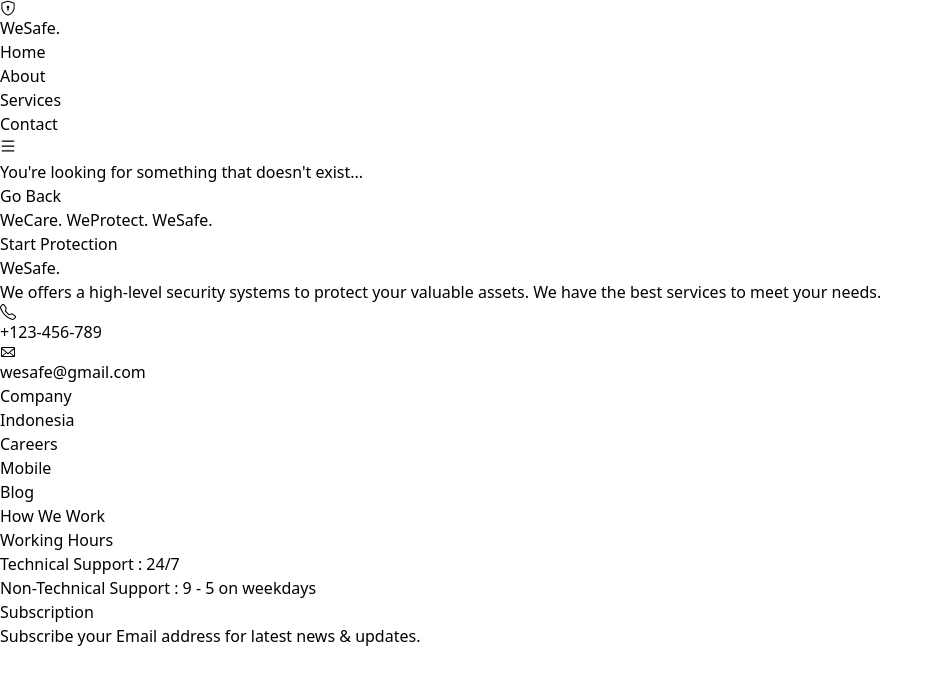
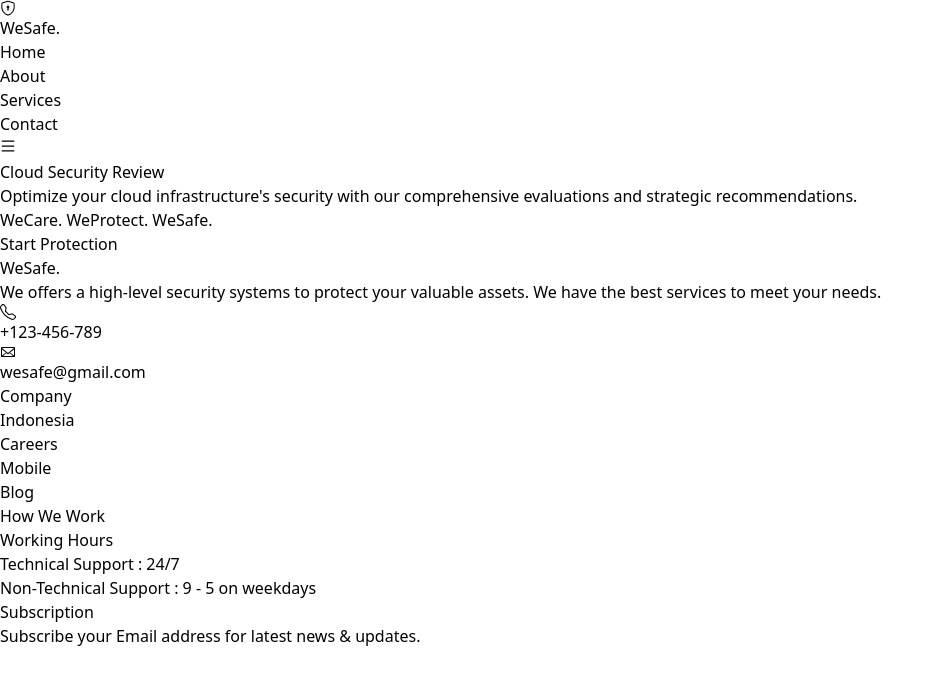
Before and after one commit to hellofromiqbal/wesave, a React (Vite) app: page /services/cloud-security-review in a window 1280 px wide. Shown: the top 684 px of the page, without its empty margins (0-943 px from the left). Built offline with nearby package versions, Linux system fonts and the light colour scheme.

Commit message:
Added ServiceField components

```diff
--- /dev/null
+++ b/src/customHooks/useServiceField.js
@@ -0,0 +1,43 @@
+import React from 'react';
+
+import {
+  BsKey as IconKey,
+  BsCloud as IconCloud,
+  BsGlobe2 as IconGlobe,
+} from 'react-icons/bs';
+import { BiCctv as IconCCTV } from 'react-icons/bi';
+import { GoShieldLock as IconShield } from 'react-icons/go';
+import { SlLock as IconLock } from 'react-icons/sl';
+
+const useServiceField = (serviceFieldId) => {
+  let content = {
+    "web-application-penetration-testing": {
+      title: "Web Application Penetration Testing",
+      desc: "Protect your online presence with our thorough vulnerability analysis and robust security recommendations for web applications."
+    },
+    "external-network-penetration-testing": {
+      title: "External Network Penetration Testing",
+      desc: "Secure your organization's perimeter. We highlight vulnerabilities and empower your team to fortify against external cyber threats."
+    },
+    "internal-network-penetration-testing": {
+      title: "Internal Network Penetration Testing",
+      desc: "Safeguard your sensitive data from threats within. We provide comprehensive solutions to strengthen your internal defenses."
+    },
+    "cloud-security-review": {
+      title: "Cloud Security Review",
+      desc: "Optimize your cloud infrastructure's security with our comprehensive evaluations and strategic recommendations."
+    },
+    "security-compilance": {
+      title: "Security Compilance",
+      desc: "Stay compliant and avoid penalties with our detailed audits and practical guidance to align with regulatory standards and best practices."
+    },
+    "security-strategy": {
+      title: "Security Strategy",
+      desc: "Build a proactive, custom security strategy that suits your business needs, creating a secure and prosperous business environment."
+    },
+  };
+
+  return content[serviceFieldId];
+};
+
+export default useServiceField;
--- a/src/main.jsx
+++ b/src/main.jsx
@@ -10,6 +10,7 @@ import ContactPage from './pages/contact';
 
 import ReactDOM from 'react-dom/client';
 import { createBrowserRouter, RouterProvider } from 'react-router-dom';
+import ServiceFieldPage from './pages/services/serviceFieldPage';
 
 const routes = createBrowserRouter([
   {
@@ -29,6 +30,10 @@ const routes = createBrowserRouter([
         element: <ServicesPage paddingtop="pt-14"/>,
       },
       {
+        path: "/services/:serviceField",
+        element: <ServiceFieldPage/>,
+      },
+      {
         path: "/contact",
         element: <ContactPage paddingtop="pt-14"/>
       },
--- /dev/null
+++ b/src/pages/services/serviceFieldPage/index.jsx
@@ -0,0 +1,25 @@
+import React from 'react';
+import SectionLayout from '../../../components/layouts/SectionLayout';
+import { useParams } from 'react-router-dom';
+import useServiceField from '../../../customHooks/useServiceField';
+
+const ServiceFieldPage = (props) => {
+  const { paddingtop } = props;
+
+  const { serviceField } = useParams();
+
+  const content = useServiceField(serviceField);
+
+  return (
+    <main className={`${paddingtop}`}>
+      <SectionLayout padding="py-6">
+        <div className='h-screen flex flex-col justify-center items-center'>
+          <h1>{content.title}</h1>
+          <p>{content.desc}</p>
+        </div>
+      </SectionLayout>
+    </main>
+  )
+};
+
+export default ServiceFieldPage;
```
